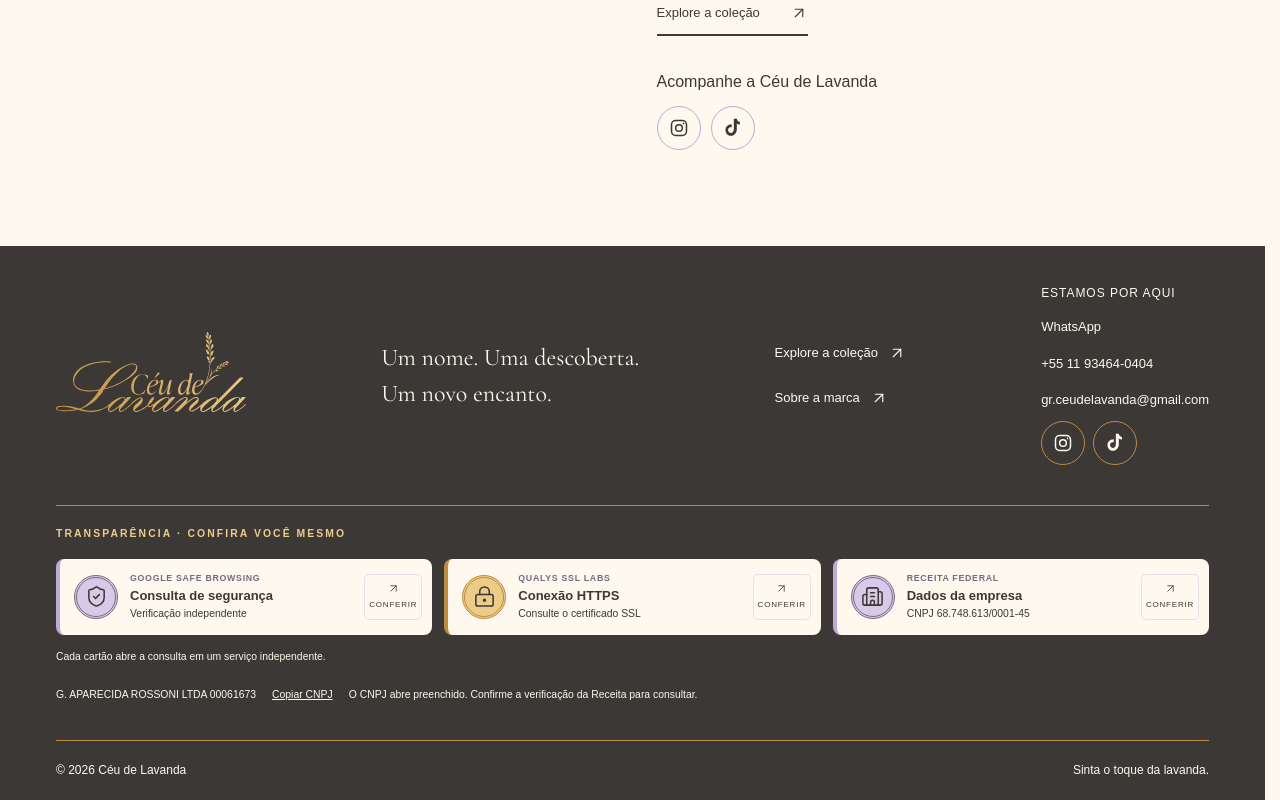
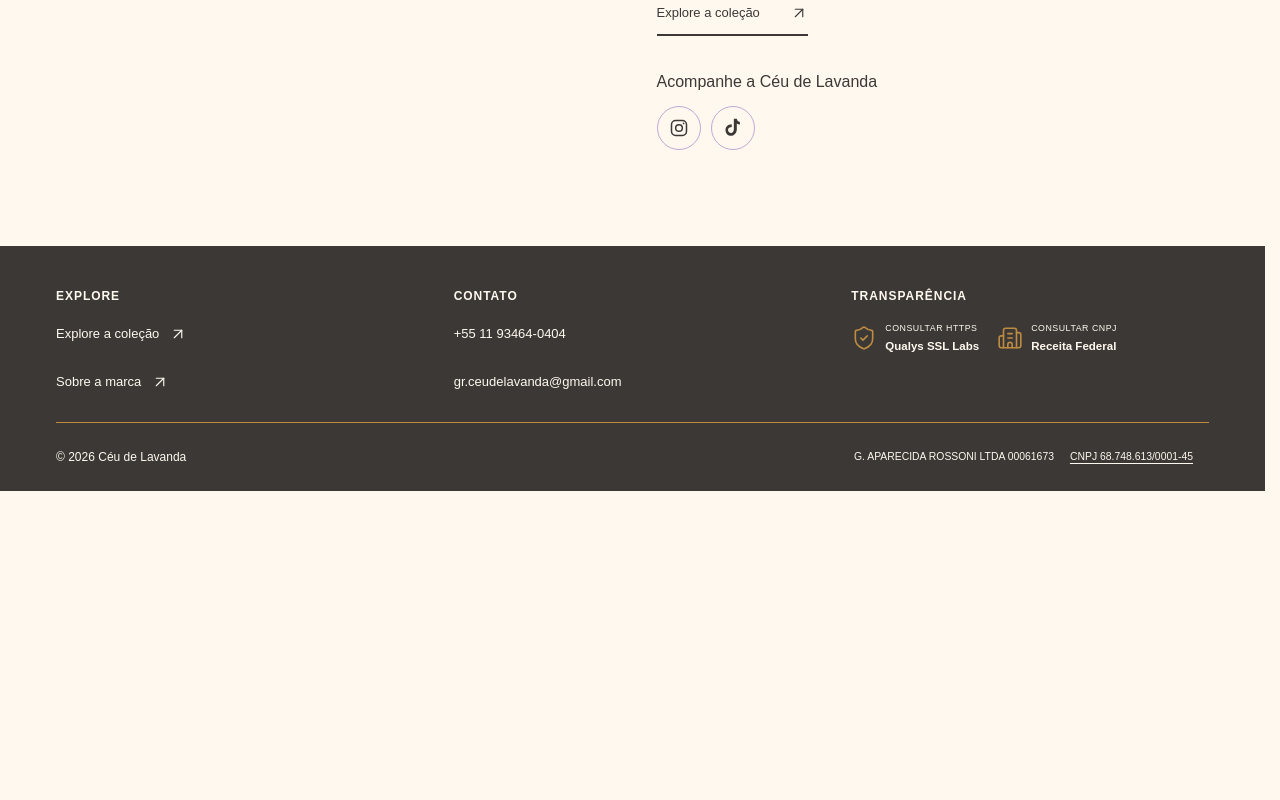
Before and after one commit to PxS00/ceu-de-lavanda-catalog, a Next.js app: page / in a window 1280 px wide. Shown: the part 3331-4131 px from the top of the page. After the commit the page ends 3822 px from the top, so only its background shows below. Built offline with nearby package versions, Linux system fonts and the light colour scheme.

Commit message:
refactor: simplificar rodapé responsivo (#47)

```diff
--- a/src/shared/components/copy-cnpj.tsx
+++ b/src/shared/components/copy-cnpj.tsx
@@ -9,13 +9,13 @@ export function CopyCnpj({ cnpj }: { cnpj: string }) {
       await navigator.clipboard.writeText(cnpj);
       setMessage("CNPJ copiado.");
     } catch {
-      setMessage("Não foi possível copiar. Selecione o número acima.");
+      setMessage("Não foi possível copiar. Selecione o número para copiá-lo.");
     }
   }
   return (
     <>
-      <button className="copy-cnpj" type="button" onClick={copy}>Copiar CNPJ</button>
-      <span className="sr-only" role="status">{message}</span>
+      <button className="copy-cnpj" type="button" onClick={copy} aria-label={`Copiar CNPJ ${cnpj}`} title="Clique para copiar">CNPJ {cnpj}</button>
+      <span className="copy-cnpj-status" role="status">{message}</span>
     </>
   );
 }
--- a/src/shared/components/site-footer.tsx
+++ b/src/shared/components/site-footer.tsx
@@ -1,30 +1,15 @@
-import Image from "next/image";
 import Link from "next/link";
 import { ArrowUpRight } from "lucide-react";
-import { contact, whatsappUrl } from "@/shared/contact";
-import { SocialLinks } from "./social-links";
+import { contact } from "@/shared/contact";
 import { SiteVerification } from "./site-verification";
+import { CopyCnpj } from "./copy-cnpj";
 
 export function SiteFooter() {
   return (
     <footer className="site-footer">
       <div className="wrap footer-main">
-        <Link href="/" aria-label="Céu de Lavanda — início">
-          <Image
-            src="/brand/wordmark-gold.svg"
-            alt="Céu de Lavanda"
-            width={344}
-            height={145}
-          />
-        </Link>
-        <div className="footer-message">
-          <p>
-            Um nome. Uma descoberta.
-            <br />
-            Um novo encanto.
-          </p>
-        </div>
         <nav aria-label="Navegação do rodapé">
+          <h2>Explore</h2>
           <Link href="/catalogo/">
             Explore a coleção <ArrowUpRight aria-hidden="true" />
           </Link>
@@ -33,17 +18,17 @@ export function SiteFooter() {
           </Link>
         </nav>
         <div className="footer-contact">
-          <h2>Estamos por aqui</h2>
-          <a href={whatsappUrl()} target="_blank" rel="noopener noreferrer">WhatsApp <span className="sr-only">(abre em nova aba)</span></a>
+          <h2>Contato</h2>
           <a href={`tel:+${contact.whatsapp}`}>{contact.phoneDisplay}</a>
           <a href={`mailto:${contact.email}`}>{contact.email}</a>
-          <SocialLinks className="footer-social" />
         </div>
+        <SiteVerification />
       </div>
-      <SiteVerification />
       <div className="wrap footer-bottom">
         <span>© {new Date().getFullYear()} Céu de Lavanda</span>
-        <span>Sinta o toque da lavanda.</span>
+        {contact.companyName && contact.cnpj && <div className="verification-company">
+          <span>{contact.companyName}</span><CopyCnpj cnpj={contact.cnpj} />
+        </div>}
       </div>
     </footer>
   );
--- a/src/shared/components/site-verification.tsx
+++ b/src/shared/components/site-verification.tsx
@@ -1,45 +1,21 @@
-import { ArrowUpRight, Building2, LockKeyhole, ShieldCheck } from "lucide-react";
+import { Building2, ShieldCheck } from "lucide-react";
 import { contact } from "@/shared/contact";
-import { CopyCnpj } from "./copy-cnpj";
 
 export function SiteVerification() {
   const domain = new URL(contact.siteUrl).hostname;
-  const cards = [
-    { source: "Google Safe Browsing", title: "Consulta de segurança", detail: "Verificação independente", icon: ShieldCheck,
-      href: "https://transparencyreport.google.com/safe-browsing/search?url=" + encodeURIComponent(contact.siteUrl),
-      label: "a segurança no Google Safe Browsing", tone: "lavender" },
-    { source: "Qualys SSL Labs", title: "Conexão HTTPS", detail: "Consulte o certificado SSL", icon: LockKeyhole,
-      href: "https://www.ssllabs.com/ssltest/analyze.html?d=" + encodeURIComponent(domain),
-      label: "a conexão HTTPS no Qualys SSL Labs", tone: "gold" },
-    ...(contact.companyName && contact.cnpj ? [
-      { source: "Receita Federal", title: "Dados da empresa", detail: "CNPJ " + contact.cnpj, icon: Building2,
-        href: "https://solucoes.receita.fazenda.gov.br/Servicos/cnpjreva/Cnpjreva_Solicitacao.asp?cnpj=" + contact.cnpj.replace(/\D/g, ""),
-        label: "o CNPJ na Receita Federal", tone: "lavender" },
-    ] : []),
-  ];
   return (
-    <section className="wrap site-verification" aria-labelledby="verification-title">
-      <h2 id="verification-title">Transparência · confira você mesmo</h2>
-      <div className="verification-cards">
-        {cards.map(({ source, title, detail, icon: Icon, href, label, tone }) => (
-          <article className={"verification-card verification-" + tone} key={source}>
-            <span className="verification-badge"><Icon aria-hidden="true" /></span>
-            <div className="verification-content">
-              <span className="verification-source">{source}</span>
-              <strong>{title}</strong>
-              <span>{detail}</span>
-            </div>
-            <a href={href} target="_blank" rel="noopener noreferrer" aria-label={"Conferir " + label + " (abre em nova aba)"}>
-              <ArrowUpRight aria-hidden="true" /><span>Conferir</span>
-            </a>
-          </article>
-        ))}
+    <section className="site-verification" aria-labelledby="verification-title">
+      <h2 id="verification-title">Transparência</h2>
+      <div className="verification-links">
+        <a href={"https://www.ssllabs.com/ssltest/analyze.html?d=" + encodeURIComponent(domain)} target="_blank" rel="noopener noreferrer" aria-label="Conferir a conexão HTTPS no Qualys SSL Labs (abre em nova aba)">
+          <ShieldCheck aria-hidden="true" /><span><small>CONSULTAR HTTPS</small><strong>Qualys SSL Labs</strong></span>
+        </a>
+        {contact.companyName && contact.cnpj && (
+          <a href={"https://solucoes.receita.fazenda.gov.br/Servicos/cnpjreva/Cnpjreva_Solicitacao.asp?cnpj=" + contact.cnpj.replace(/\D/g, "")} target="_blank" rel="noopener noreferrer" aria-label="Conferir o CNPJ na Receita Federal (abre em nova aba)">
+            <Building2 aria-hidden="true" /><span><small>CONSULTAR CNPJ</small><strong>Receita Federal</strong></span>
+          </a>
+        )}
       </div>
-      <p className="verification-caption">Cada cartão abre a consulta em um serviço independente.</p>
-      {contact.companyName && contact.cnpj && <div className="verification-company">
-        <span>{contact.companyName}</span><CopyCnpj cnpj={contact.cnpj} />
-        <span>O CNPJ abre preenchido. Confirme a verificação da Receita para consultar.</span>
-      </div>}
     </section>
   );
 }
--- a/src/shared/styles/site-footer.css
+++ b/src/shared/styles/site-footer.css
@@ -4,22 +4,11 @@
   --focus-ring: var(--color-paper);
 }
 .footer-main {
-  display: flex;
-  justify-content: space-between;
-  align-items: center;
-  gap: 32px;
-  padding-block: 40px;
-}
-.footer-main img {
-  aspect-ratio: auto 34449 / 14521;
-  width: 190px;
-  height: auto;
-}
-.footer-message p {
-  font-family: var(--font-heading);
-  font-size: 1.5rem;
-  line-height: 1.5;
-  margin: 0;
+  display: grid;
+  grid-template-columns: repeat(3, minmax(0, 1fr));
+  align-items: start;
+  gap: 40px;
+  padding-block: 40px 20px;
 }
 .footer-main nav a {
   display: inline-flex;
@@ -33,63 +22,69 @@
   font-size: var(--text-small);
 }
 .footer-contact { display: grid; gap: 4px; font-size: var(--text-small); min-width: 0; }
-.footer-contact h2 { font-family: var(--font-body); font-size: var(--text-label); letter-spacing: .08em; text-transform: uppercase; margin: 0 0 6px; }
+.footer-main nav h2, .footer-contact h2, .site-verification h2 { font-family: var(--font-body); font-size: var(--text-label); font-weight: 600; line-height: 20px; letter-spacing: .08em; text-transform: uppercase; margin: 0 0 6px; }
 .footer-contact a { padding-block: 6px; overflow-wrap: anywhere; }
 .footer-contact a:hover { text-decoration: underline; text-underline-offset: 4px; }
-.footer-social { display: flex; gap: 8px; }
-.footer-social a { display: inline-flex; justify-content: center; align-items: center; width: 44px; height: 44px; border: 1px solid var(--primary); border-radius: 50%; }
-.footer-social svg { width: 20px; height: 20px; }
-.site-verification { border-top: 1px solid var(--primary); padding-block: 22px; }
-.site-verification h2 { font-family: var(--font-body); font-size: .65rem; font-weight: 600; letter-spacing: .2em; text-transform: uppercase; color: var(--surface-highlight); margin: 0 0 18px; }
-.verification-cards { display: grid; grid-template-columns: repeat(3, minmax(0, 1fr)); gap: 12px; }
-.verification-card { display: flex; align-items: center; gap: 12px; min-width: 0; padding: 12px 10px 12px 14px; border-left: 4px solid var(--accent); border-radius: 8px; background: var(--background); color: var(--foreground); }
-.verification-gold { border-left-color: var(--primary); }
-.verification-badge { display: grid; place-items: center; flex: none; width: 44px; height: 44px; border-radius: 50%; color: var(--foreground); background: var(--surface-accent); border: 3px double var(--text-accent); }
-.verification-gold .verification-badge { background: var(--surface-highlight); border-color: var(--primary); }
-.verification-badge svg { width: 23px; height: 23px; stroke-width: 1.6; }
-.verification-content { display: grid; flex: 1; min-width: 0; gap: 3px; font-size: .65rem; }
-.verification-content strong { font-size: .8125rem; line-height: 1.2; }
-.verification-source { color: var(--text-accent); font-size: .55rem; font-weight: 600; letter-spacing: .08em; text-transform: uppercase; }
-.verification-card > a { display: grid; justify-items: center; align-content: center; gap: 4px; flex: none; min-width: 58px; min-height: 46px; border: 1px solid var(--border); border-radius: 5px; font-size: .5rem; text-transform: uppercase; letter-spacing: .1em; }
-.verification-card > a:hover { background: var(--surface-accent); }
-.verification-card > a svg { width: 13px; height: 13px; }
-.verification-card a:focus-visible { outline-color: var(--foreground); }
+.site-verification { min-width: 0; }
+.verification-links { display: flex; flex-wrap: wrap; gap: 12px 18px; }
+.verification-links a { display: inline-flex; align-items: center; gap: 8px; min-height: 48px; }
+.verification-links a > svg { width: 26px; height: 26px; flex: none; color: var(--primary); stroke-width: 1.5; }
+.verification-links a > span { display: grid; gap: 2px; }
+.verification-links small { font-size: .55rem; letter-spacing: .06em; }
+.verification-links strong { font-size: .72rem; font-weight: 600; }
+.verification-links a:hover strong { text-decoration: underline; text-underline-offset: 3px; }
 .copy-cnpj { background: transparent; border: 0; padding: 0; cursor: pointer; }
-.verification-caption { font-size: .65rem; margin: 14px 0 0; }
-.verification-company { display: flex; align-items: center; flex-wrap: wrap; gap: 4px 16px; font-size: .65rem; margin-top: 8px; }
-.verification-company .copy-cnpj { color: inherit; font: inherit; text-decoration: underline; min-height: 44px; }
-@media (min-width: 761px) and (max-width: 1100px) { .verification-cards { grid-template-columns: 1fr; } }
+.verification-company { display: flex; align-items: center; flex-wrap: wrap; gap: 4px 16px; font-size: .65rem; }
+.verification-company .copy-cnpj { color: inherit; font: inherit; text-decoration: underline; text-underline-offset: 3px; min-height: 44px; user-select: text; }
+.copy-cnpj-status { color: var(--surface-highlight); }
+
 .footer-bottom {
   border-top: 1px solid var(--primary);
   display: flex;
   justify-content: space-between;
-  gap: 20px;
-  padding-block: 20px;
+  align-items: center;
+  gap: 12px 20px;
+  padding-block: 12px;
   font-size: var(--text-label);
 }
+@media (min-width: 761px) {
+  .footer-main nav, .footer-contact, .site-verification { justify-self: stretch; }
+  .footer-main nav, .footer-contact, .site-verification { display: grid; grid-template-rows: 20px auto; align-content: start; gap: 8px; }
+  .footer-main nav h2, .footer-contact h2, .site-verification h2 { margin: 0; }
+  .footer-main nav a, .footer-contact a { display: inline-flex; align-items: center; min-height: 40px; padding-block: 0; }
+}
 @media (max-width: 760px) {
-  .verification-cards { grid-template-columns: 1fr; }
+  .site-verification { grid-column: 1 / -1; border-top: 1px solid var(--primary); padding-top: 20px; }
+  .site-verification h2 { margin-bottom: 12px; }
   .footer-main {
-    flex-wrap: wrap;
-    padding-block: 24px;
-    gap: 16px;
-  }
-  .footer-message p {
-    font-size: 1.125rem;
+    grid-template-columns: repeat(2, minmax(0, 1fr));
+    padding-block: 24px 20px;
+    gap: 28px 20px;
   }
   .footer-main nav {
-    display: flex;
-    flex-wrap: wrap;
-    width: 100%;
-    gap: 24px;
+    display: grid;
+    align-content: start;
+    gap: 4px;
   }
   .footer-contact { width: 100%; }
-  .footer-main img {
-    width: 124px;
-  }
   .footer-bottom {
-    flex-wrap: wrap;
-    gap: 8px 16px;
-    padding-block: 14px;
-  }
+  border-top: 1px solid var(--primary);
+  display: flex;
+  justify-content: space-between;
+  align-items: center;
+  gap: 12px 20px;
+  padding-block: 12px;
+  font-size: var(--text-label);
 }
+}
+
+@media (max-width: 400px) {
+  .footer-main { grid-template-columns: 1fr; }
+}
+
+@media (max-width: 425px) {
+  .footer-bottom { flex-direction: column; align-items: flex-start; gap: 4px; }
+  .footer-bottom > span { order: 1; }
+  .verification-company { flex-direction: column; align-items: flex-start; gap: 0; }
+  .verification-company .copy-cnpj { order: -1; }
+}
```
Also changed, not shown: 2 other files (tests, documents, lock files or other folders).
